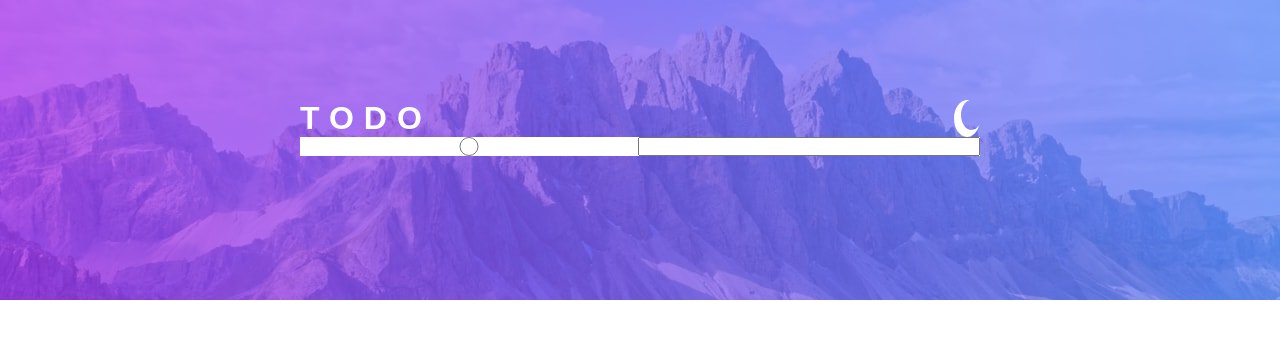
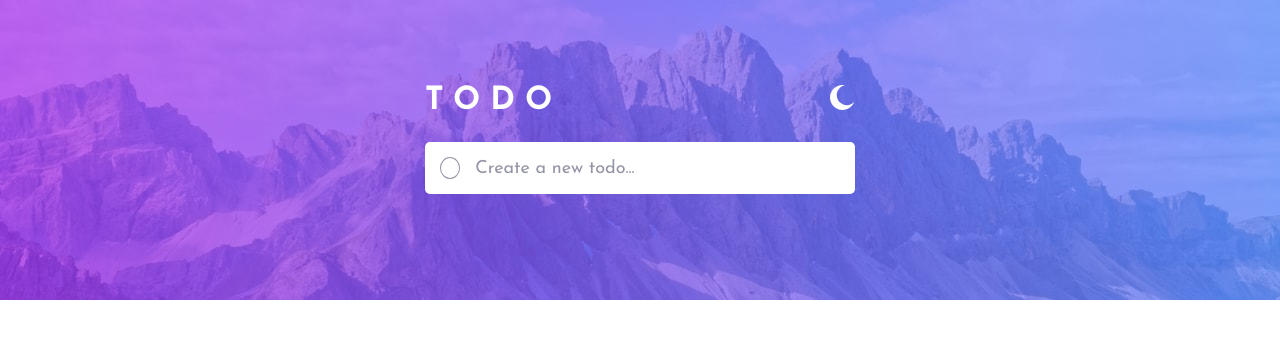
Before and after one commit to Avvensome/to-do-list, a React (Create React App) app: page / in a window 1280 px wide. Shown: the top 338 px of the page. Built offline with nearby package versions, Linux system fonts and the light colour scheme.

Commit message:
Ending Set up Task Section on Desktop

```diff
--- a/public/index.html
+++ b/public/index.html
@@ -10,11 +10,14 @@
 			content="Web site created using create-react-app"
 		/>
 		<link rel="apple-touch-icon" href="%PUBLIC_URL%/logo192.png" />
-		<!--
-      manifest.json provides metadata used when your web app is installed on a
-      user's mobile device or desktop. See https://developers.google.com/web/fundamentals/web-app-manifest/
-    -->
+
 		<link rel="manifest" href="%PUBLIC_URL%/manifest.json" />
+		<link rel="preconnect" href="https://fonts.googleapis.com" />
+		<link rel="preconnect" href="https://fonts.gstatic.com" crossorigin />
+		<link
+			href="https://fonts.googleapis.com/css2?family=Josefin+Sans:wght@400;700&display=swap"
+			rel="stylesheet"
+		/>
 		<title>Todo List App</title>
 	</head>
 	<body>
--- a/src/App.js
+++ b/src/App.js
@@ -5,13 +5,23 @@ function App() {
 				<h1>todo</h1>
 				<img src="/images/icon-moon.svg" alt="moon icon" />
 			</section>
-			<section className="input-section">
-				<input type="radio" />
-				<input type="text" />
+			<section className="task-section">
+				<CreateTask />
 			</section>
-			<section className="list-section"></section>
+			<section className="task-list-section"></section>
 		</main>
 	);
 }
-
+const CreateTask = function () {
+	return (
+		<div className="task-container">
+			<input
+				className="task-input"
+				type="text"
+				placeholder="Create a new todo..."
+			/>
+			<div className="task-circle"></div>
+		</div>
+	);
+};
 export default App;
--- a/src/index.css
+++ b/src/index.css
@@ -3,9 +3,16 @@
 	padding: 0;
 	font-family: "Josefin Sans", sans-serif;
 }
+textarea:focus,
+input:focus {
+	outline: none;
+}
 body {
 	background-image: url("./assets/images/bg-desktop-light.jpg");
 	background-repeat: no-repeat;
+}
+.bg-dark {
+	background-image: url(./assets/images/bg-desktop-dark.jpg);
 }
 main {
 	display: flex;
@@ -13,12 +20,10 @@ main {
 	justify-content: center;
 	text-align: center;
 	flex-direction: column;
-	padding: 100px 300px;
+	padding: 5.3125rem 26.5625rem;
 }
 /* title section */
 .title-section {
-	text-transform: uppercase;
-	color: white;
 	display: flex;
 	justify-content: space-between;
 	width: 100%;
@@ -26,14 +31,61 @@ main {
 .title-section h1 {
 	font-weight: 700;
 	font-size: 32px;
-	letter-spacing: 0.625rem;
+	letter-spacing: 10px;
+	text-transform: uppercase;
+	color: white;
 }
-/* input section */
-.input-section {
+.title-section img {
+	height: 1.5625rem;
+}
+/* task-section */
+.task-section {
+	padding-top: 1.5625rem;
+	width: 100%;
+}
+.task-container {
+	box-sizing: border-box;
 	display: flex;
+	align-items: center;
+	padding: 15px;
 	background-color: white;
 	width: 100%;
+	border-radius: 0.3125rem;
 }
-.input-section input {
+.task-circle {
+	order: 1;
+	width: 20px;
+	height: 20px;
+	border: 1px solid hsl(236, 9%, 61%);
+	border-radius: 50%;
+	margin-right: 15px;
+}
+.task-input {
+	order: 2;
 	width: 100%;
+	border: 0;
+	font-size: 1.125rem;
+	color: hsl(235, 19%, 35%);
 }
+.task-input:focus + .task-circle {
+	border-radius: 10px;
+	border: double 1px transparent;
+	background-image: linear-gradient(white, white),
+		linear-gradient(45deg, #57ddff, #c058f3);
+	background-origin: border-box;
+	background-clip: content-box, border-box;
+}
+
+input::placeholder {
+	font-size: 1.125rem;
+	color: hsl(236, 9%, 61%);
+}
+@media screen and (max-width: 375px) {
+	body {
+		background-image: url("./assets/images/bg-mobile-light.jpg");
+		background-repeat: no-repeat;
+	}
+	.bg-dark {
+		background-image: url(./assets/images/bg-mobile-dark.jpg);
+	}
+}
```
